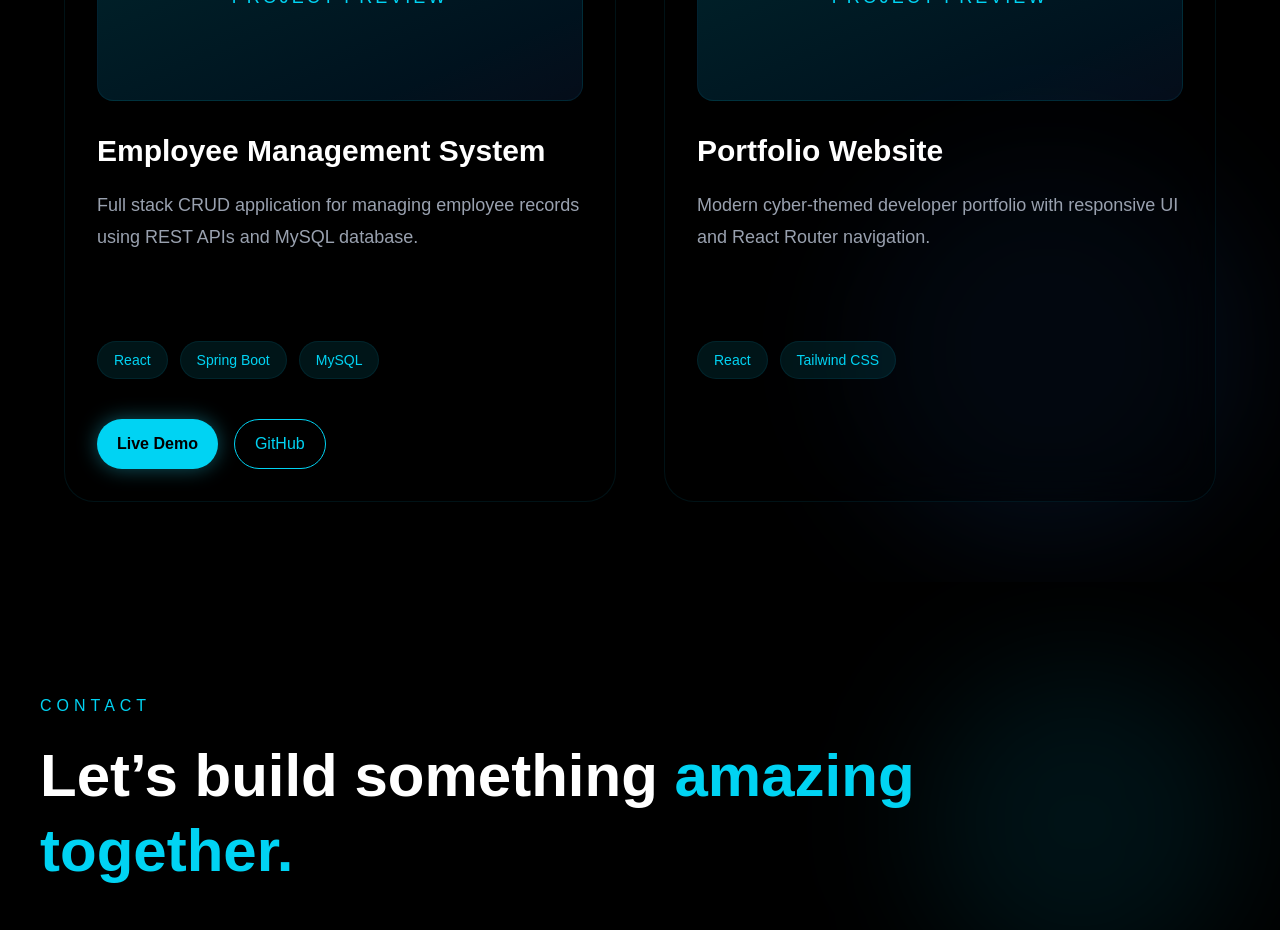
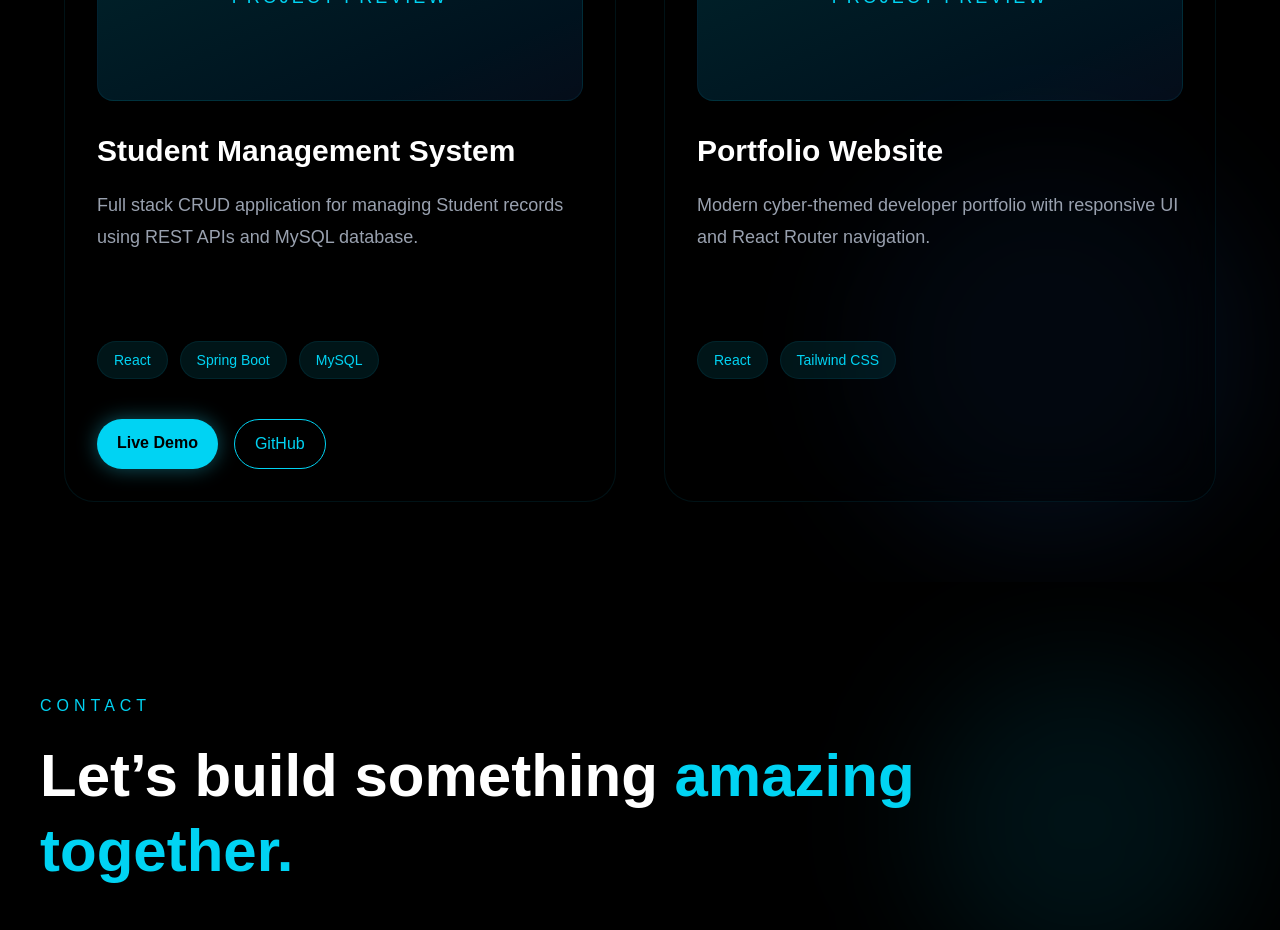
Before and after one commit to Sangharsh29/portfolio-frontend, a React app: page / in a window 1280 px wide. Shown: the part 3240-4170 px from the top of the page. Built offline with nearby package versions, Linux system fonts and the light colour scheme; the HTML template or start-up script is replaced by a standard one.

Commit message:
resume change

```diff
--- a/src/pages/Projects.jsx
+++ b/src/pages/Projects.jsx
@@ -1,9 +1,9 @@
 const projects = [
   {
-    title: "Employee Management System",
+    title: "Student Management System",
     tech: ["React", "Spring Boot", "MySQL"],
     description:
-      "Full stack CRUD application for managing employee records using REST APIs and MySQL database.",
+      "Full stack CRUD application for managing Student records using REST APIs and MySQL database.",
     buttons: true,
   },
 
@@ -19,9 +19,9 @@ const projects = [
 function Projects() {
   return (
     <div
-  id="projects"
-  className="min-h-screen pt-32 md:pt-28 pb-20 px-6 md:px-10 relative overflow-hidden"
->
+      id="projects"
+      className="min-h-screen pt-32 md:pt-28 pb-20 px-6 md:px-10 relative overflow-hidden"
+    >
 
       {/* Glow Background */}
       <div className="absolute top-10 left-10 w-72 h-72 bg-cyan-500/10 rounded-full blur-3xl"></div>
@@ -99,9 +99,14 @@ function Projects() {
               {project.buttons && (
                 <div className="flex flex-col sm:flex-row gap-4 mt-10">
 
-                  <button className="bg-cyan-400 text-black px-5 py-3 rounded-full font-semibold hover:scale-105 transition duration-300 shadow-[0_0_20px_rgba(34,211,238,0.4)]">
+                  <a
+                    href="https://studentmanagementsystem-mu.vercel.app"
+                    target="_blank"
+                    rel="noopener noreferrer"
+                    className="bg-cyan-400 text-black px-5 py-3 rounded-full font-semibold hover:scale-105 transition duration-300 shadow-[0_0_20px_rgba(34,211,238,0.4)] text-center"
+                  >
                     Live Demo
-                  </button>
+                  </a>
 
                   <button className="border border-cyan-400 text-cyan-400 px-5 py-3 rounded-full hover:bg-cyan-400 hover:text-black transition duration-300">
                     GitHub
```
Also changed, not shown: 1 other file (tests, documents, lock files or other folders).
